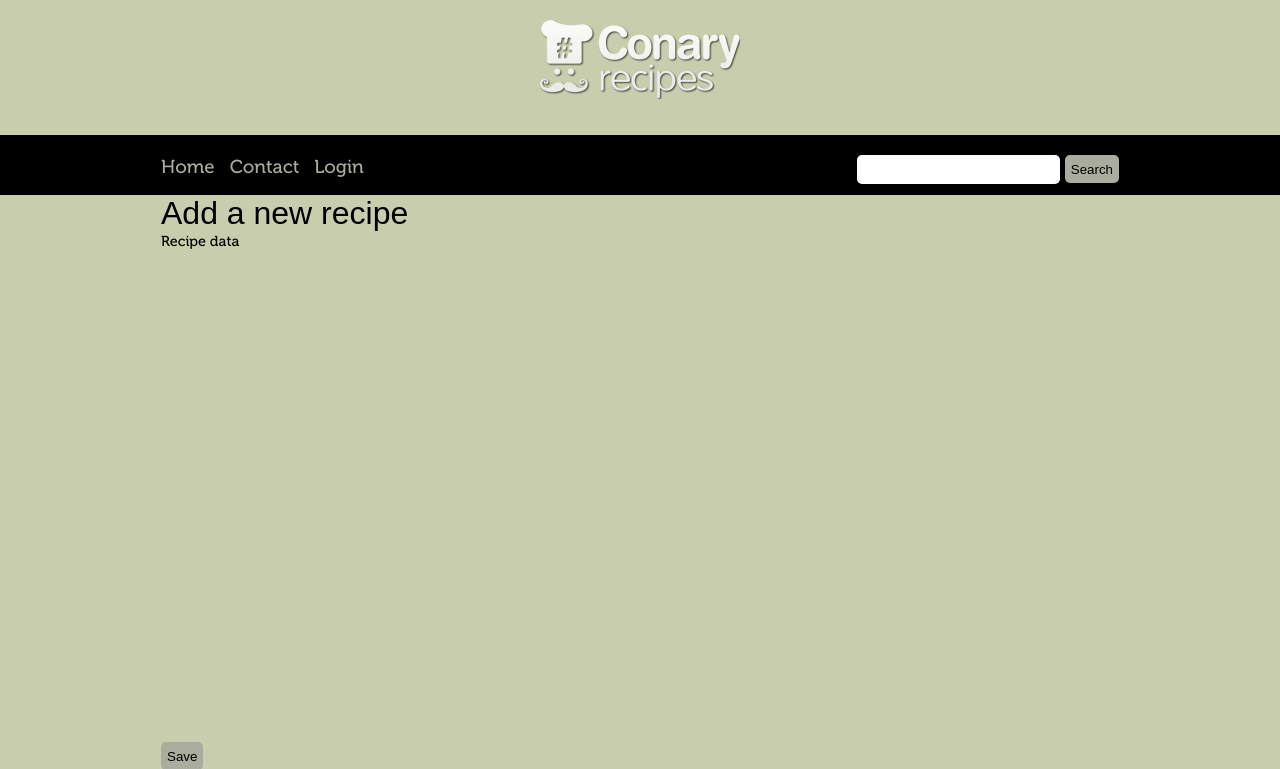
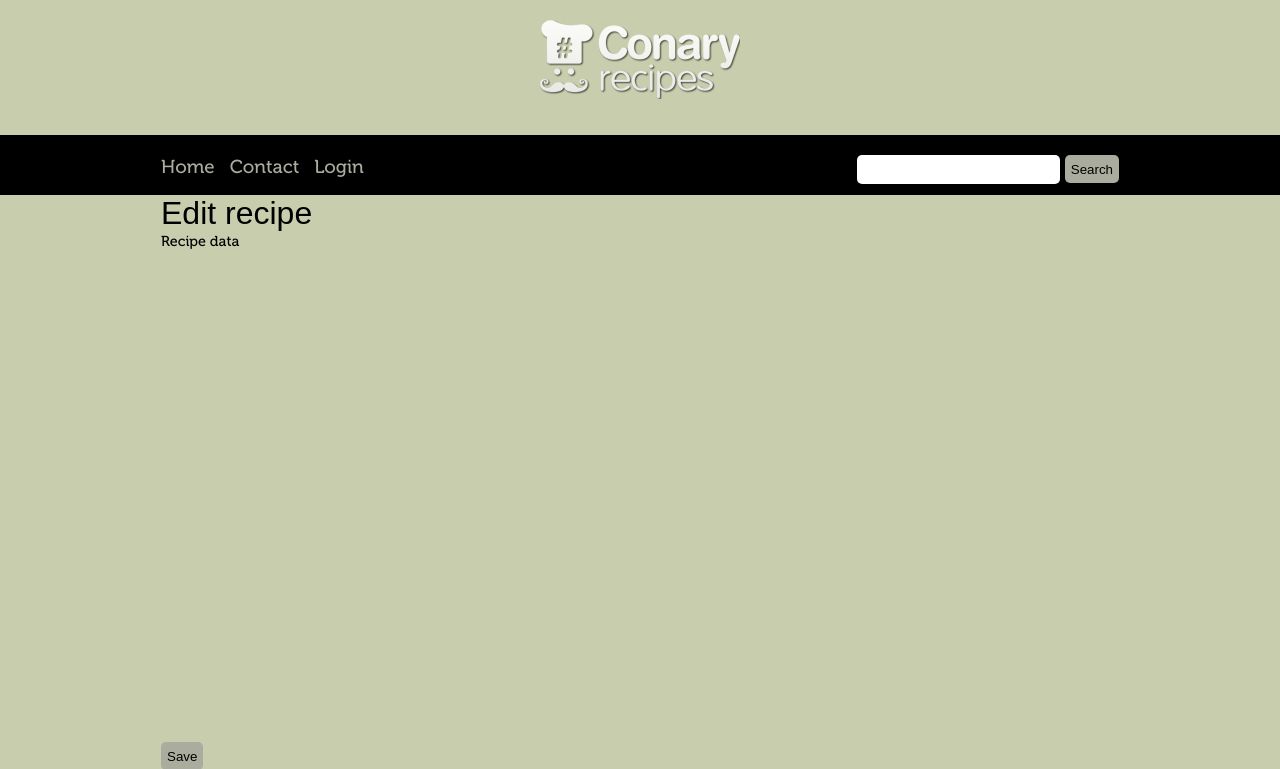
Before and after one commit to omaciel/souschef, a Django app: template souschef/templates/aboyeur/recipe_form.html in a window 1280 px wide. Shown: the top 769 px of the page. Run offline with Django 3.2, Linux system fonts and the light colour scheme; the template is opened without the code that fills it, so the values that code supplies are empty.

Commit message:
codemirror moved to fixed height and front adjustments

```diff
--- a/souschef/media/css/style.css
+++ b/souschef/media/css/style.css
@@ -144,7 +144,7 @@ a#menu_login:hover { width:47px;background-position: -283px -19px; }
 	display: inline-block;
 	width: 60%;
 	margin-left: 30px;
-	height: 130px;
+	height: 160px;
 }
 
 
--- a/souschef/templates/aboyeur/recipe_form.html
+++ b/souschef/templates/aboyeur/recipe_form.html
@@ -12,7 +12,7 @@
         lineNumbers: true,
         textWrapping: false,
         indentUnit: 4,
-        height: "dynamic",
+        height: 100,
         width: "600px",
         tabMode: "spaces",
         parserConfig: {'pythonVersion': 2, 'strictErrors': true}
@@ -23,7 +23,7 @@
 {% endblock %}
 
 {% block content %}
-<h1>{% trans "Add a new recipe" %}</h1>
+<h1>{% trans "Edit recipe" %}</h1>
             <div id="add_new_recipe">
                 <h4> Recipe data </h4>
                 <form action="{% url edit_recipe recipe.id %}" method="post">{% csrf_token %}
--- a/souschef/templates/front.html
+++ b/souschef/templates/front.html
@@ -73,7 +73,7 @@ outline:none;
 			lineNumbers: true,
 			textWrapping: true,
 			indentUnit: 4,
-			height: 190,
+			height: 290,
 			width: 150,
 			content: document.getElementById("featured_recipe_code_value").value,
 			tabMode: "spaces",
--- a/souschef/templates/userprofile/profile/overview.html
+++ b/souschef/templates/userprofile/profile/overview.html
@@ -30,7 +30,7 @@
         lineNumbers: true,
         textWrapping: false,
         indentUnit: 4,
-        height: "dynamic",
+        height: 150,
         width: "dynamic",
         tabMode: "spaces",
         parserConfig: {'pythonVersion': 2, 'strictErrors': true}
```
